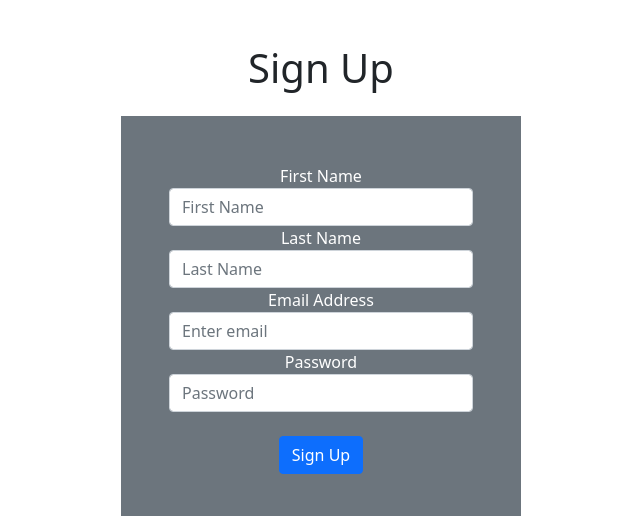
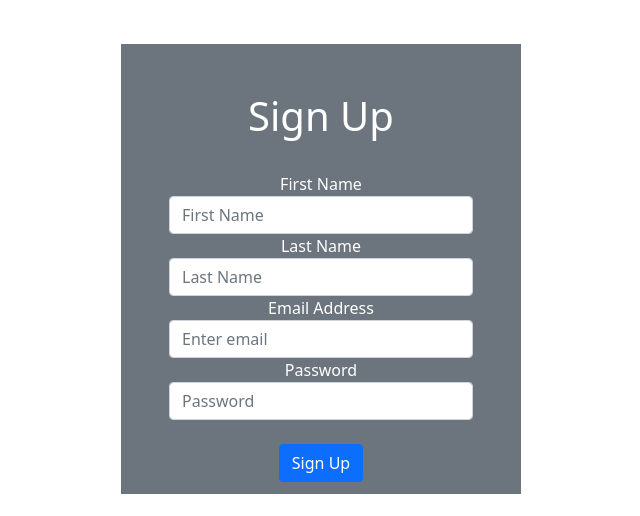
Before and after one commit to CharlieQLe/course-assistant, a website: page signup-popup.html in a window 1280 px wide. Shown: the part 328-844 px from the top of the page, without its empty margins (319-959 px from the left). After the commit the page ends 822 px from the top, so only its background shows below. Drawn offline with nearby package versions, Linux system fonts and the light colour scheme; files whose address does not match are found by name.

Commit message:
made sign up page less ugly

```diff
--- a/signup-popup.html
+++ b/signup-popup.html
@@ -20,15 +20,17 @@
     </div>
     <br>
 
-    <div style = "height: 50px;" class = "container-fluid text-center p-5" >
-        <h1 class = "text-center">Sign Up</h1>
-    </div>
+    <br>
 
     <br>
 
 
 
-    <div style = "height: 400px; width: 400px;" class = "container-fluid text-center p-5 bg-secondary" >
+    <div style = "height: 450px; width: 400px;" class = "container-fluid text-center p-5 bg-secondary" >
+
+        <h1 class = "text-center text-white">Sign Up</h1>
+
+        <br>
 
 
         <form>
@@ -59,7 +61,7 @@
 
     </div>
 
-    <!-- <div style = "height: 50px;" class = "container-fluid text-center p-5" ></div> -->
+
 
     </body>
 
```
